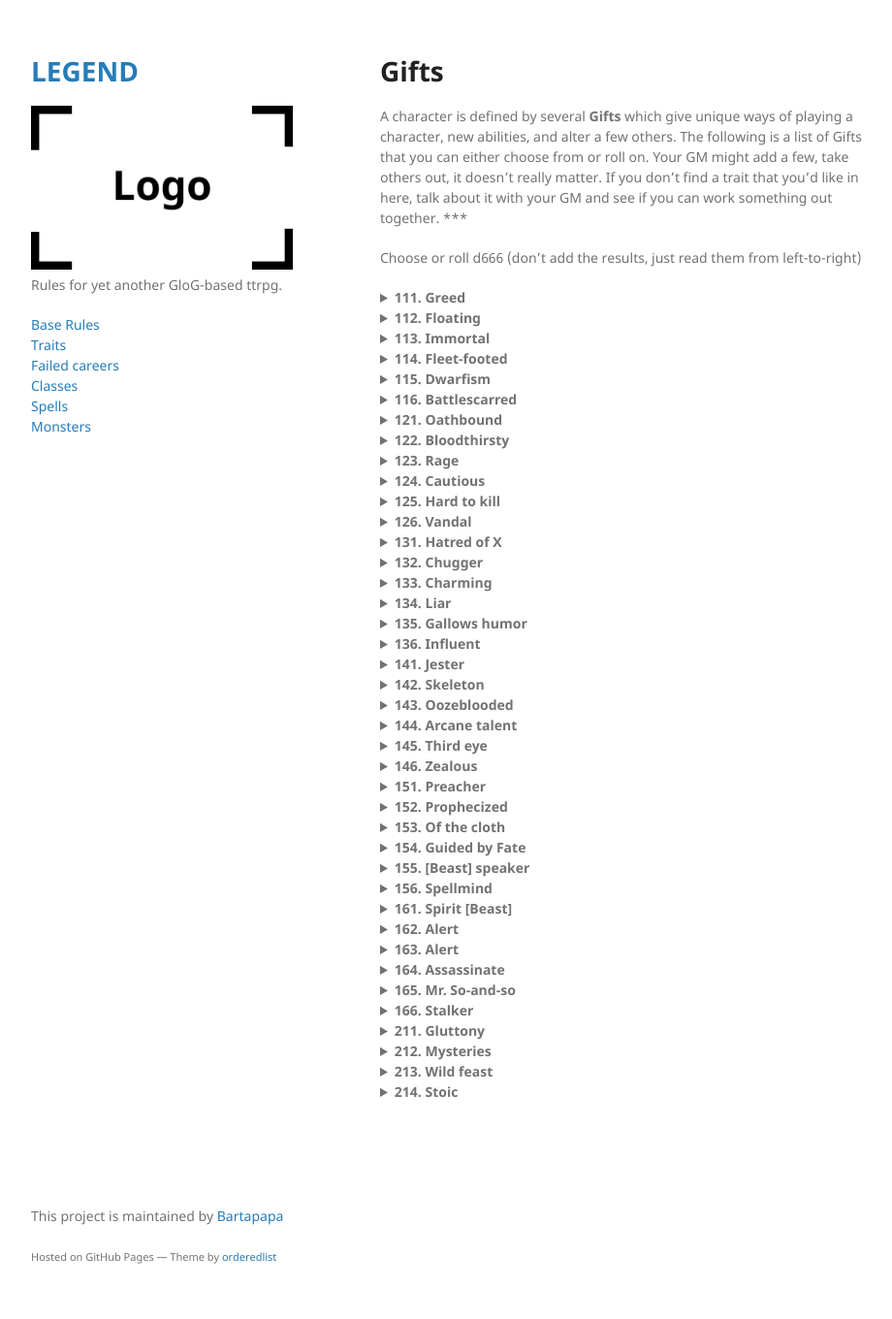
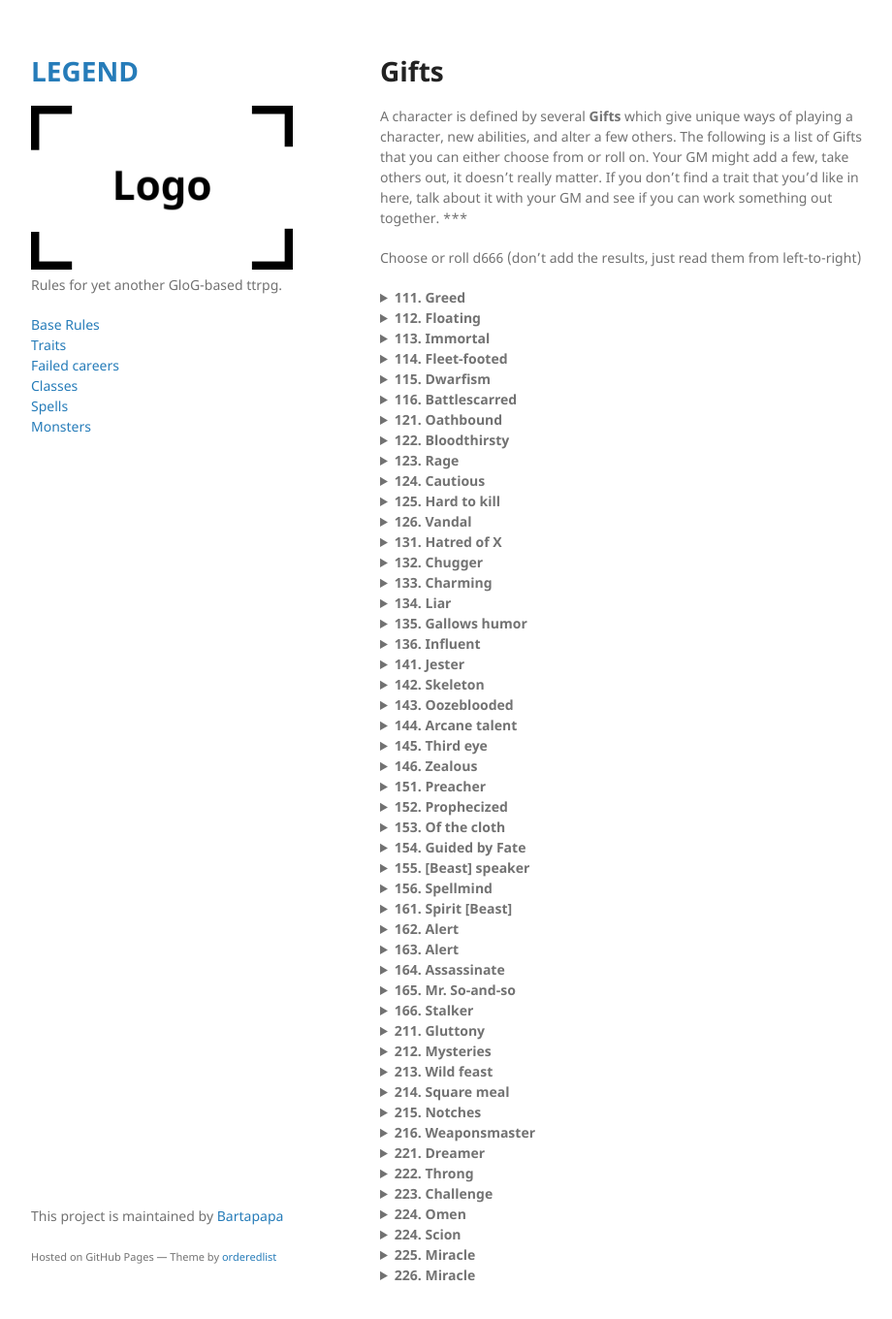
Before and after one commit to Bartapapa/legend, a Jekyll site: the page built from docs/pages/gifts.md, in a window 1280 px wide and 1375 px high. Shown: the top 1360 px of the window at 97% size, without its empty margins (178-1098 px from the left). Built offline with Jekyll 4.4.1, drawn with Linux system fonts in a browser that asks for light colours.

Commit message:
Update gifts.md

```diff
--- a/docs/pages/gifts.md
+++ b/docs/pages/gifts.md
@@ -209,6 +209,66 @@
 </details>
 
 <details markdown="1">
-<summary><b>214. Stoic</b></summary>
-You can chop of a chunk of meat from anything freshly killed. It takes up an Inventory slot. If you eat it while its fresh (which takes 10 minutes) you acquire a random power from it. It can be one of its attribute scores, it can be an ability it had, or even a spell. The GM chooses. The power remains until the next time you Rest or you eat another chunk of meat.
+<summary><b>214. Square meal</b></summary>
+Over Lunch, if you take a chug of an alcoholic drink, you heal 1 Wound. When doing this, if you can describe a point in time in your character's career where things were worse than your party's current situation, everyone heals 1 Wound as well (other plays and the GM have to agree, grimly nod, or go 'sometimes life be like that').
 </details>
+
+<details markdown="1">
+<summary><b>215. Notches</b></summary>
+Choose one of your weapons. In combat, when you kill something with this weapon, it gains a Notch. At 10, 20, 30, 40 and 50 Notches, select one upgrade below that only you can use when you wield that weapon. You can choose the same ability more than once.
+*  +1 damage.
+*  As an action, attack and maneuver at the same time (specify what kind of maneuver exactly).
+*  Special weapon ability (draw weapon instinctively, wield 2-handed weapon in 1 hand, use weapon as specific tool, etc. Define with GM).
+</details>
+
+<details markdown="1">
+<summary><b>216. Weaponsmaster</b></summary>
+Acquire 1 Magic die.
+
+When making an attack, you can spend Magic die to increase your damage or to make additional attacks. When you increase your damage, you increase it by [sum]. When you make additional attacks, you make [dice] additional attacks on the same or other targets.
+</details>
+
+<details markdown="1">
+<summary><b>221. Dreamer</b></summary>
+Acquire 1 Magic die.
+
+At the end of a good night's sleep, you can spend Magic dice. You can ask [dice] questions that follow the following structure, 'If I do X, will Y happen?'. The GM gives an honest Yes/No/Maybe answer for each question.
+</details>
+
+<details markdown="1">
+<summary><b>222. Throng</b></summary>
+You're not an individual person, but a multitude. You can all look the same, or actually be different people. Whenever you take HP damage, some of you are knocked out in tragic-comic fashion. Whenever you recuperate HP, some of you regain consciousness, crawl out of debris, etc. Any mundane item you have in your Inventory or Mind is duplicated so each of you can use it - however its in terrible condition and not really usable by any other person. Magical items in your Inventory or Mind remain unique, and can be given normally. You can, however, only use them once per scene as one of you uses it before blending into the mass. Whenever you do laborious work, you do the work of 10 people in the same time. In-combat, you're always considered adjacent to everyone.
+</details>
+
+<details markdown="1">
+<summary><b>223. Challenge</b></summary>
+When you <i>demand</i> that someone oppose you in a challenge of wits, strength or violence, they must accept or suffer consequences. Consequences for a normal person are light humiliation - for people higher up in social standing, rank, or divine influence, the consequences can be demotion, shame, even death. You can challenge anything that understands you and is capable of being offended.
+</details>
+
+<details markdown="1">
+<summary><b>224. Omen</b></summary>
+Acquire 1 Magic die.
+
+At dawn each day, the thing/deity/power that gives you your vision imparts its wisdom in the form of a spell, your Omen, which comes from the list of spells. It takes up a slot in your Mind, and your GM chooses it for you, depending on what you may encounter before next Dawn.
+</details>
+
+<details markdown="1">
+<summary><b>224. Scion</b></summary>
+Acquire 1 Magic die.
+
+Make up 3 tenets of your faith. These are the tenets you should follow. Your Magic dice become Faith dice, which act in exactly the same manner as Magic dice, but aren't recovered after a long rest like they usually would. Rather, you recover them by acting according to your tenets. Additionally, anyone in your party with the same faith as you can use your Faith dice with your permission, no matter the distance, to cast their own spells or any spells you have in your Mind.
+</details>
+
+<details markdown="1">
+<summary><b>225. Miracle</b></summary>
+Name your God, and what they want. You acquire the Piety attribute, which starts at 0. It can only increase by accomplishing great deeds that your God wants. Once per day, you can attempt to perform a Miracle. Roll 2d6+Piety. On 13+, your miracle is accomplished. Your Piety score then returns to 0.
+
+Miracles aren't for banal uses - they are world-altering powers. be careful with them.
+</details>
+
+<details markdown="1">
+<summary><b>226. Miracle</b></summary>
+Name your God, and what they want. You acquire the Piety attribute, which starts at 0. It can only increase by accomplishing great deeds that your God wants. Once per day, you can attempt to perform a Miracle. Roll 2d6+Piety. On 13+, your miracle is accomplished. Your Piety score then returns to 0.
+
+Miracles aren't for banal uses - they are world-altering powers. be careful with them.
+</details>
```
